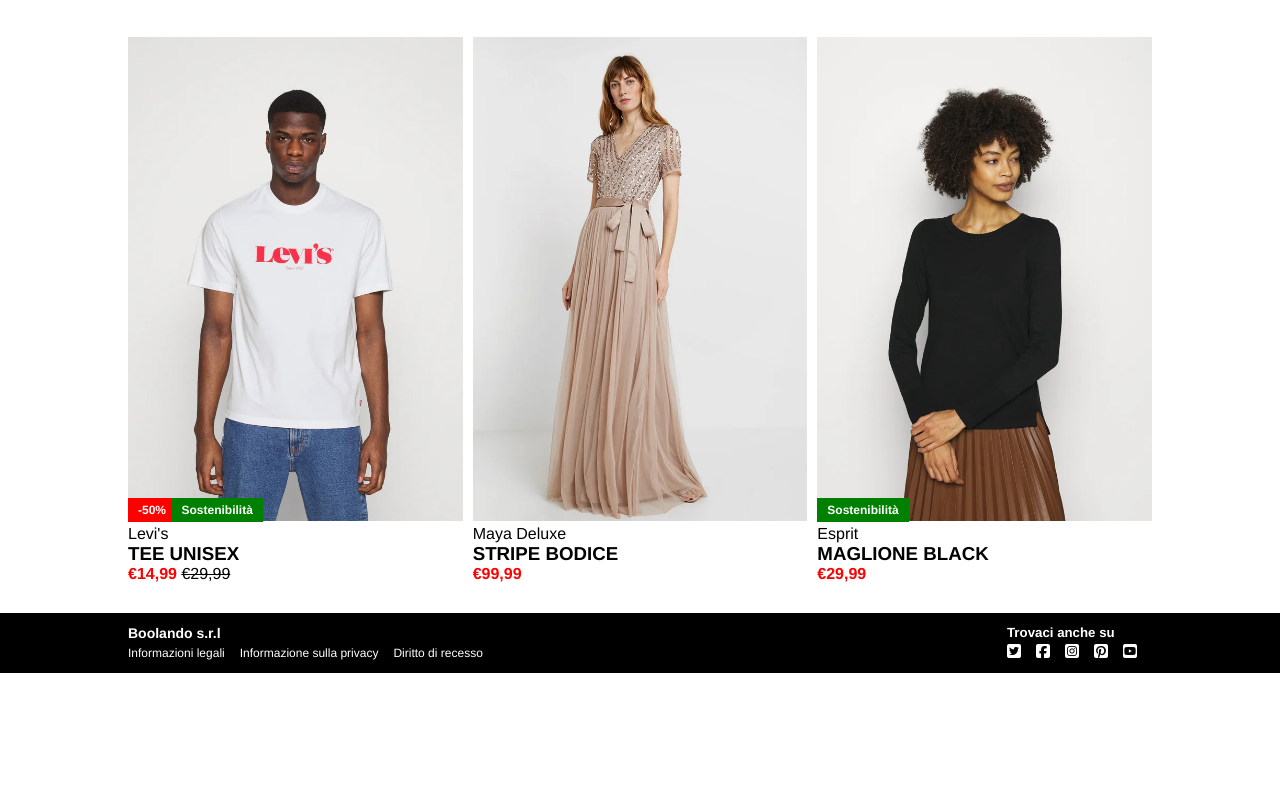
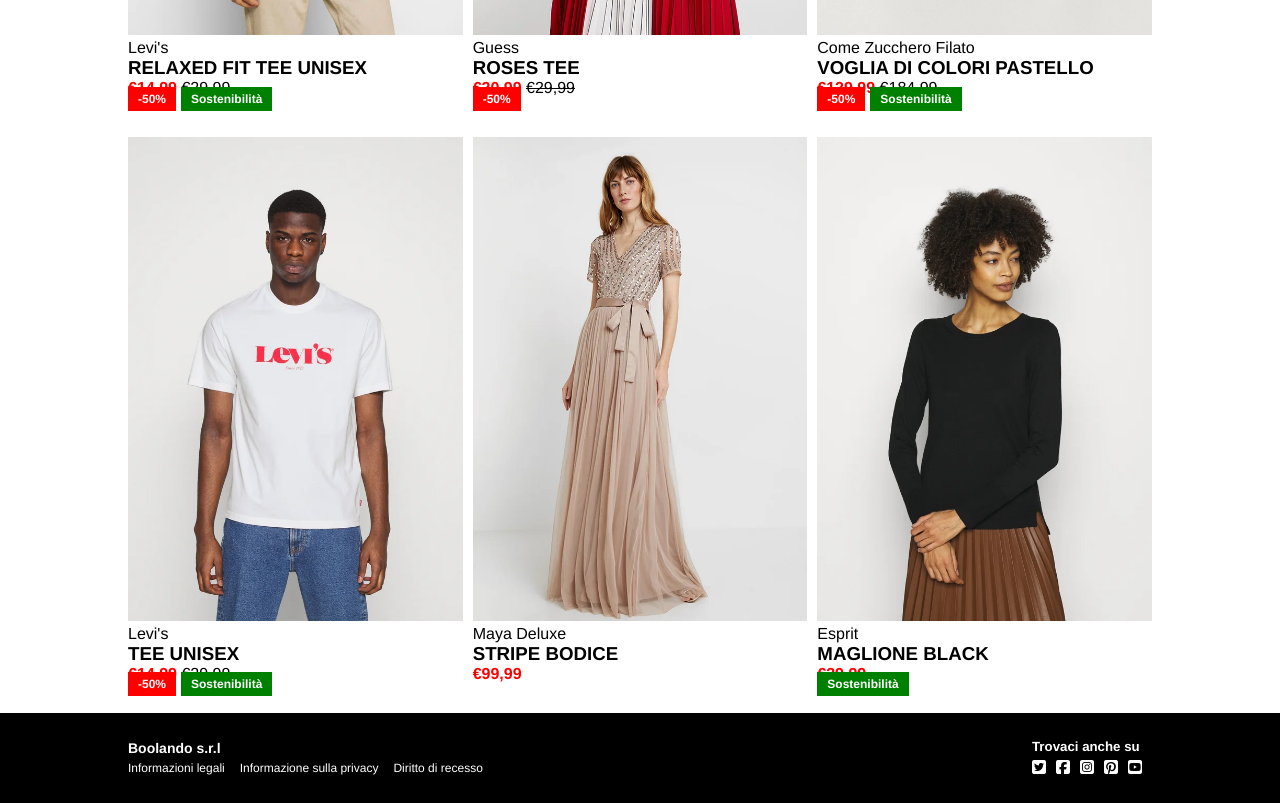
Before and after one commit to Sarasalzano/html-css-boolando, a plain HTML site: page index.html in a window 1280 px wide. Shown: the part 548-1351 px from the top of the page. Before the commit the page ends 1221 px from the top, so only its background shows below. Drawn offline with Linux system fonts and the light colour scheme.

Commit message:
modifiche header footer e hover

```diff
--- a/css/style.css
+++ b/css/style.css
@@ -10,7 +10,7 @@
 ul {
     list-style-type: none;
     display: flex;
-    justify-content: space-evenly;
+    justify-content: flex-end;
 }
 
 a {
@@ -23,8 +23,8 @@
 /* intestazione */
 
 header {
-    background-color: orange;
-    height: 40px;
+    background-color: #FF6900;
+    height: 60px;
     position: fixed;
     top: 0;
     width: 100%;
@@ -35,10 +35,11 @@
 
 /* debug
     background-color: aquamarine;
-    border: 1px solid black;*/
+    border: 1px solid black; */
     width: 80%;
     height: 40px;
     margin: 0 auto;
+    padding-top: 20px;
     display: flex;
     align-items: center;
 }
@@ -46,17 +47,16 @@
 nav {
 
 /* debug
-    border: 1px solid black; */
+    border: 1px solid black;*/
     width: 15%;
     height: 100%;
-    padding-top: 10px;
 }
 
 #logo-header {
 
 /* debug
     border: 1px solid black; */
-    height: 100%;
+    height: 30px;
     flex-grow: 1;
     text-align: center;
 }
@@ -72,6 +72,7 @@
     margin: 0 auto;
     top: 5%;
     left: 10%;
+    margin-top: 100px;
 }
 
 .row {
@@ -99,16 +100,21 @@
 
 /* etichette */
 
+.labels {
+    display: flex;
+    position: absolute;
+    top: 535px;
+    left: 0;
+}
+
 .label-discount {
     background-color: red;
     color: white;
     width: fit-content;
     padding: 5px 10px;
+    margin-right: 5px;
     font-size: 12px;
     font-weight: bold;
-    position: absolute;
-    top: 80%;
-    left: 0;
 }
 
 .label-sostenibilita {
@@ -118,20 +124,13 @@
     padding: 5px 10px;
     font-size: 12px;
     font-weight: bold;
-    position: absolute;
-    top: 80%;
-    left: 13%;
 }
 
-#left {
-    position: absolute;
-    top: 80%;
-    left: 0;
-}
 
 .discount-item {
     color: red;
     font-weight: bold;
+    left: 0;
 }
 
 .descrizione {
@@ -148,7 +147,7 @@
     display: none;
 }
 
-.container:hover .hover {
+.row :hover .hover {
     display: block;
 }
 
@@ -156,7 +155,7 @@
 /* footer */
 footer {
     background-color: black;
-    height: 60px;
+    height: 90px;
     display: flex;
     justify-content: center;
 }
@@ -174,7 +173,8 @@
 }
 
 .social li {
-    margin-top: 3px;
+    margin-top: 5px;
+    margin-right: 0;
 }
 
 h4 {
--- a/index.html
+++ b/index.html
@@ -39,11 +39,9 @@
             <div class="column">
                 <img class="default-img" src="img/1.webp" alt="vestito uomo">
                 <img class="hover" src="img/1b.webp" alt="vestito uomo">
-                <div class="label-discount">
-                    -50%
-                </div>
-                <div class="label-sostenibilita">
-                    Sostenibilità
+                <div class="labels">
+                        <div class="label-discount">-50%</div>
+                        <div class="label-sostenibilita">Sostenibilità</div>
                 </div>
                 <div class="descrizione">
                     Levi's <br>
@@ -55,8 +53,8 @@
             <div class="column">
                 <img class="default-img" src="img/2.webp" alt="vestito donna">
                 <img class="hover" src="img/2b.webp" alt="vestito donna">
-                <div class="label-discount">
-                    -50%
+                <div class="labels">
+                        <div class="label-discount">-50%</div>
                 </div>
                    <div class="descrizione">
                     Guess <br>
@@ -69,8 +67,10 @@
             <div class="column">
                 <img class="default-img" src="img/3.webp" alt="vestito donna">
                 <img class="hover" src="img/3b.webp" alt="vestito donna">
-                <div class="label-discount">
-                    -50%
+
+                <div class="labels">
+                        <div class="label-discount">-50%</div>
+                        <div class="label-sostenibilita">Sostenibilità</div>
                 </div>
                    <div class="descrizione">
                     Come Zucchero Filato <br>
@@ -83,11 +83,9 @@
             <div class="column">
                 <img class="default-img" src="img/4.webp" alt="vestito uomo">
                 <img class="hover" src="img/4b.webp" alt="vestito uomo">
-                <div class="label-discount">
-                    -50%
-                </div>
-                <div class="label-sostenibilita">
-                    Sostenibilità
+                <div class="labels">
+                        <div class="label-discount">-50%</div>
+                        <div class="label-sostenibilita">Sostenibilità</div>
                 </div>
                    <div class="descrizione">
                     Levi's <br>
@@ -111,8 +109,8 @@
             <div class="column">
                 <img id="img6" src="img/6.webp" alt="vestito donna">
                 <img class="hover" src="img/6b.webp" alt="vestito donna">
-                <div id="left" class="label-sostenibilita">
-                    Sostenibilità
+                <div class="labels">
+                    <div class="label-sostenibilita">Sostenibilità</div>
                 </div>
                    <div class="descrizione">
                     Esprit <br>
```
